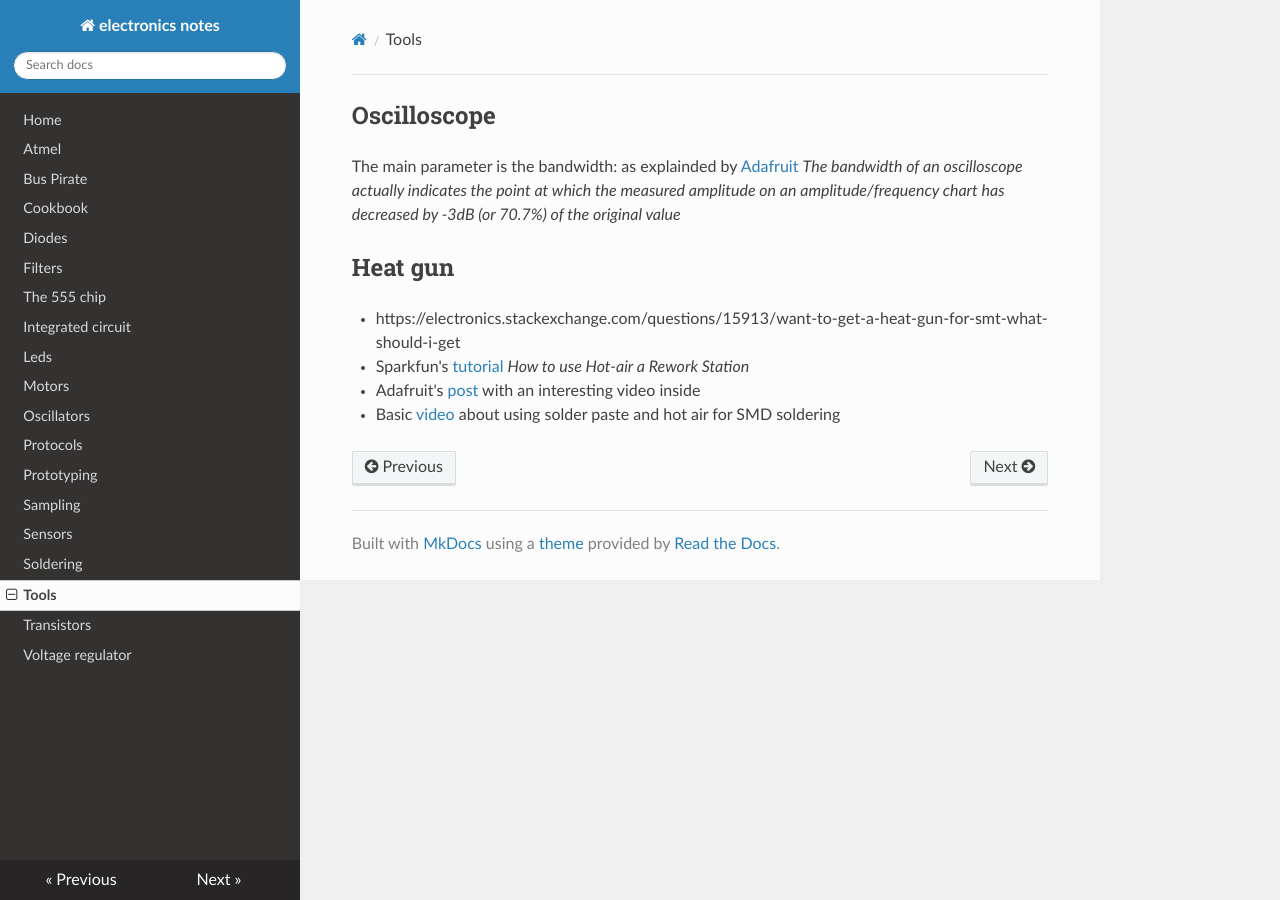
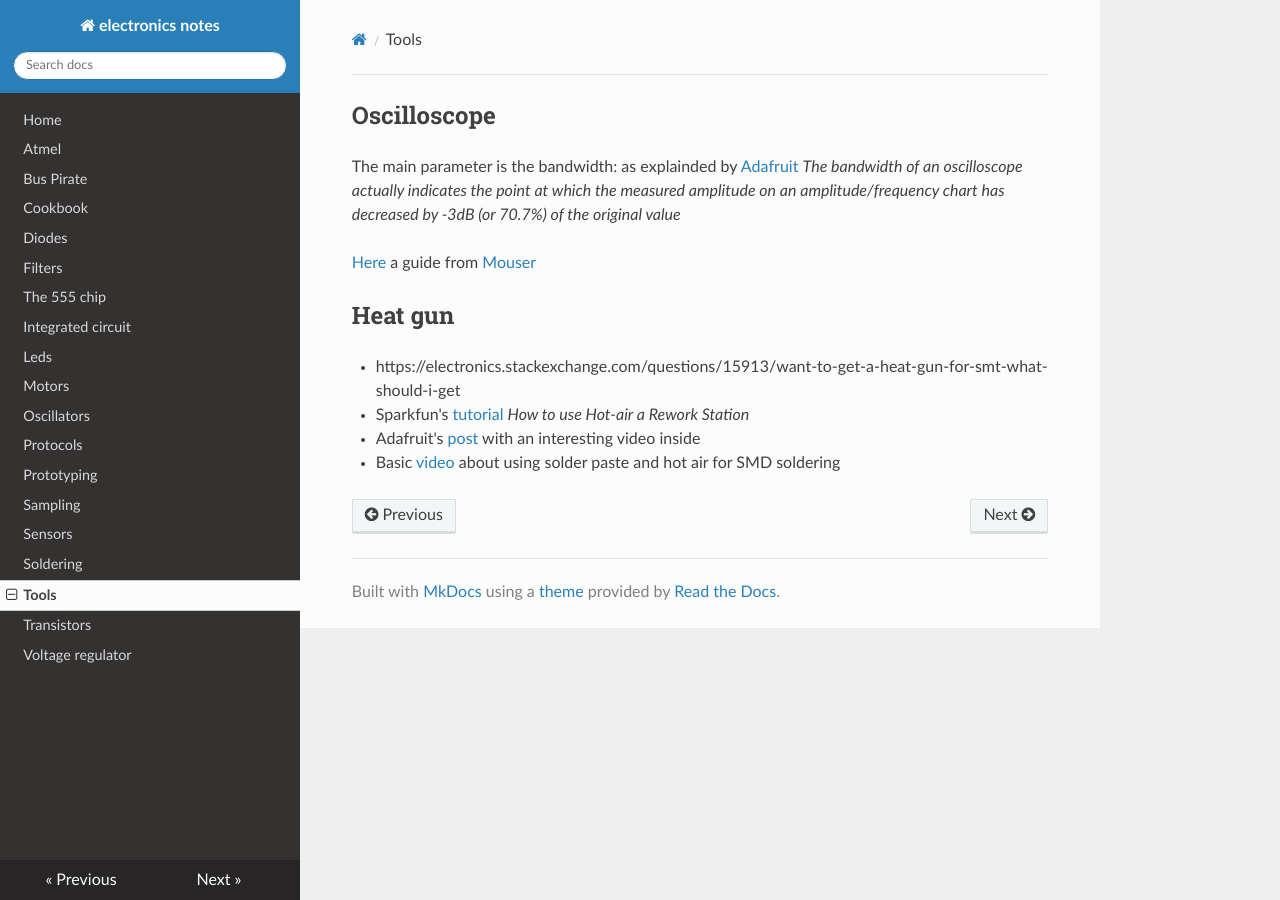
Before and after one commit to gipi/electronics-notes, an MkDocs documentation site: the page built from docs/tools.md, in a window 1280 px wide. Built offline with MkDocs 1.6.1, drawn with Linux system fonts in a browser that asks for light colours; nearby versions of some CDN libraries; old or Windows-style settings are respelled for this version of MkDocs.

Commit message:
Add guide to oscilloscopes.

```diff
--- a/docs/tools.md
+++ b/docs/tools.md
@@ -5,6 +5,8 @@ The main parameter is the bandwidth: as explainded by [Adafruit](https://blog.ad
 the measured amplitude on an amplitude/frequency chart has decreased by
 -3dB (or 70.7%) of the original value*
 
+[Here](Datasheets/Tektronix12_things_to_consider1.pdf) a guide from [Mouser](http://www.mouser.com/pdfdocs/Tektronix12_things_to_consider1.pdf)
+
 ## Heat gun
 
  - https://electronics.stackexchange.com/questions/15913/want-to-get-a-heat-gun-for-smt-what-should-i-get
```
Also changed, not shown: 1 other file.
